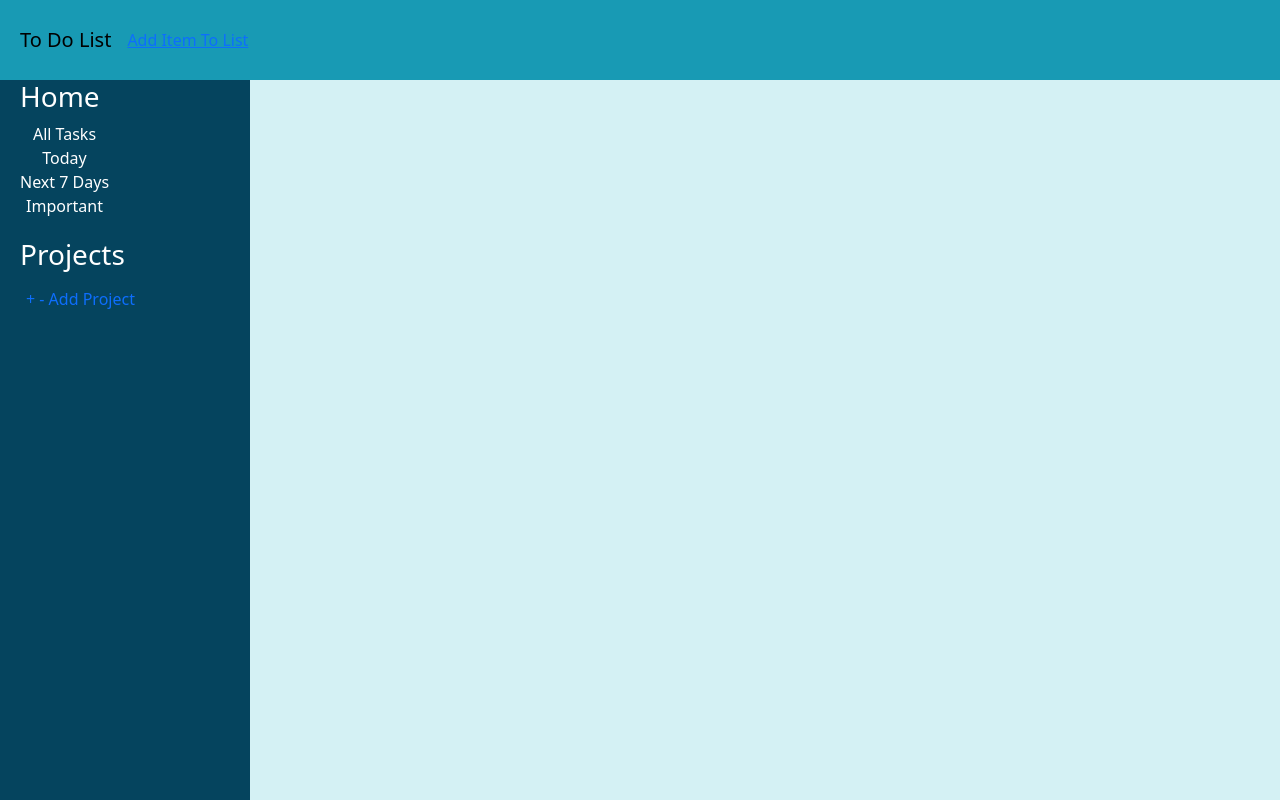
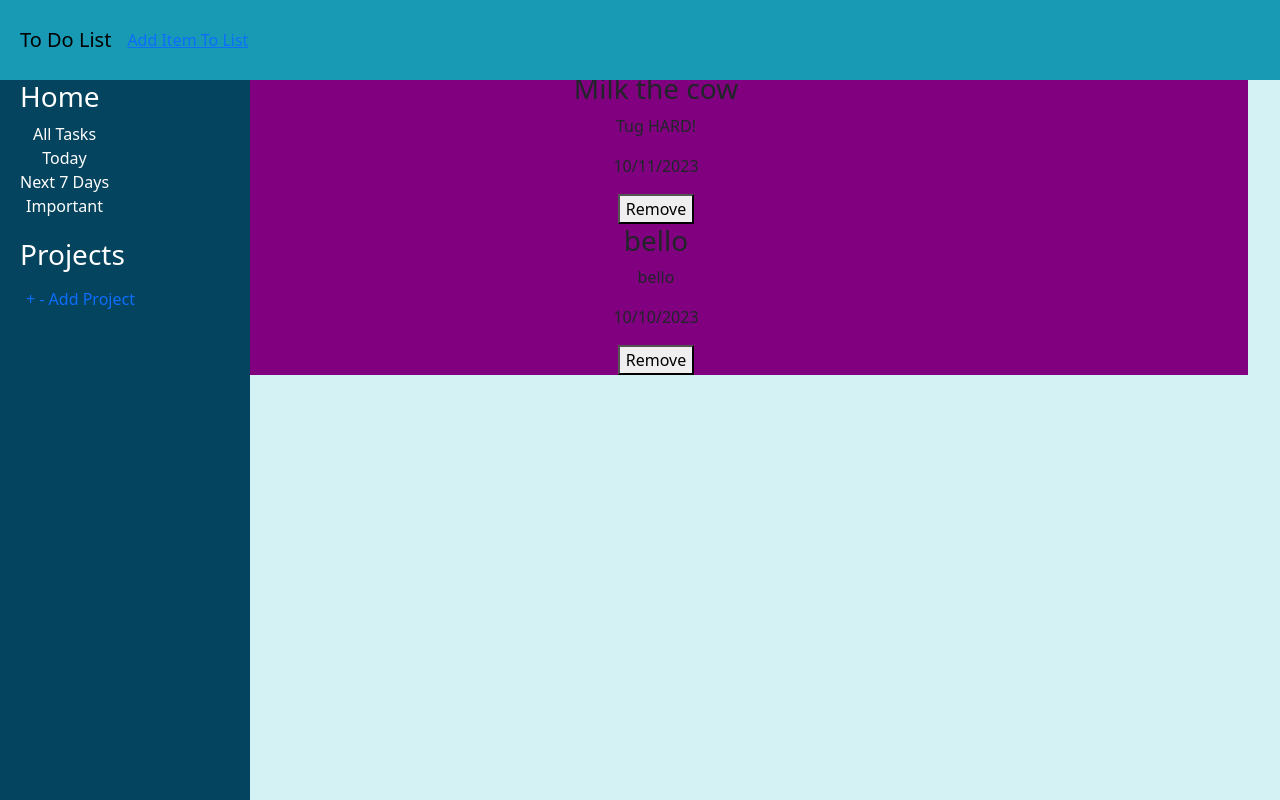
Before and after one commit to BenPhillips-21/to-do, a React (Vite) app: page /next in a window 1280 px wide. Before the commit this address had no page. Built offline with nearby package versions, Linux system fonts and the light colour scheme.

Commit message:
added NextSevenDays page

```diff
--- a/src/App.jsx
+++ b/src/App.jsx
@@ -6,6 +6,7 @@ import TodoList from "./components/ToDoList.jsx"
 import Today from "./components/Today.jsx"
 import AddTodo from "./components/AddToDo.jsx"
 import ShowItem from "./components/ShowItem.jsx"
+import NextSevenDays from './components/NextSevenDays.jsx';
 import './App.css'
 
 
@@ -17,12 +18,17 @@ const [task, setTask] = useState(
   {
   title: 'Milk the cow',
   description: 'Tug HARD!',
-  date: new Date('2023-01-01'),
+  date: new Date('2023-10-11'),
 },
 {
   title: 'Milk the goat',
   description: 'mmmm tuggy tuggy',
   date: new Date(),
+},
+{
+  title: 'bello',
+  description: 'bello',
+  date: new Date('2023-10-10'),
 }
 ]
 )
@@ -50,6 +56,7 @@ const removeTask = (taskIndex) => {
       <Routes>
         <Route path="/" element={<TodoList taskList={task} removeTask={removeTask}/>} />
         <Route path="/today" element={<Today taskList={task} removeTask={removeTask}/>} />
+        <Route path="/next" element={<NextSevenDays taskList={task} removeTask={removeTask}/>} />
         <Route path="/add" element={<AddTodo add={add} task={task} />} />
 
         <Route path="/item">
--- /dev/null
+++ b/src/components/NextSevenDays.jsx
@@ -0,0 +1,37 @@
+import React from 'react'
+
+const NextSevenDays = ({ taskList, removeTask }) => {
+    const currentDate = new Date();
+
+  const sevenDaysFromNow = new Date(currentDate);
+  sevenDaysFromNow.setDate(currentDate.getDate() + 7);
+
+
+  const filteredTasks = taskList.filter((task) => {
+    const taskDate = task.date;
+
+    const isWithinNextSevenDays =
+      taskDate > currentDate && taskDate <= sevenDaysFromNow;
+
+    return isWithinNextSevenDays;
+  });
+
+  return (
+    <>
+    <div className="list-container">
+      <ul>
+        {filteredTasks.map ((filteredTasks, index) => (
+          <li key={index}>
+          <h3 >{filteredTasks.title}</h3>
+          <p>{filteredTasks.description}</p>
+          <p>{filteredTasks.date.toLocaleDateString()}</p>
+          <button onClick={() => removeTask(index)}>Remove</button>
+      </li>
+        ))}
+      </ul>
+      </div>
+    </>
+    )
+}
+
+export default NextSevenDays
```
